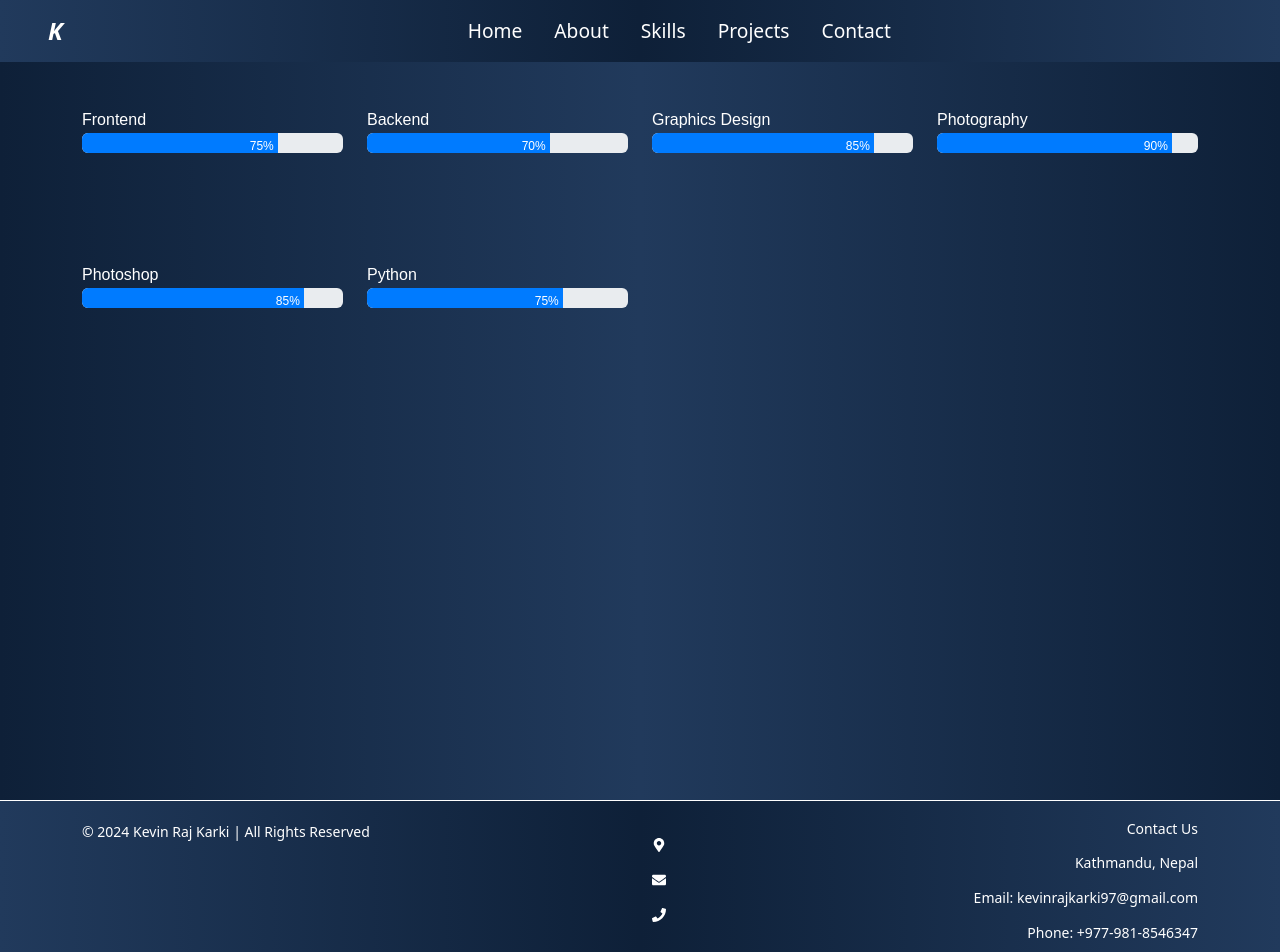
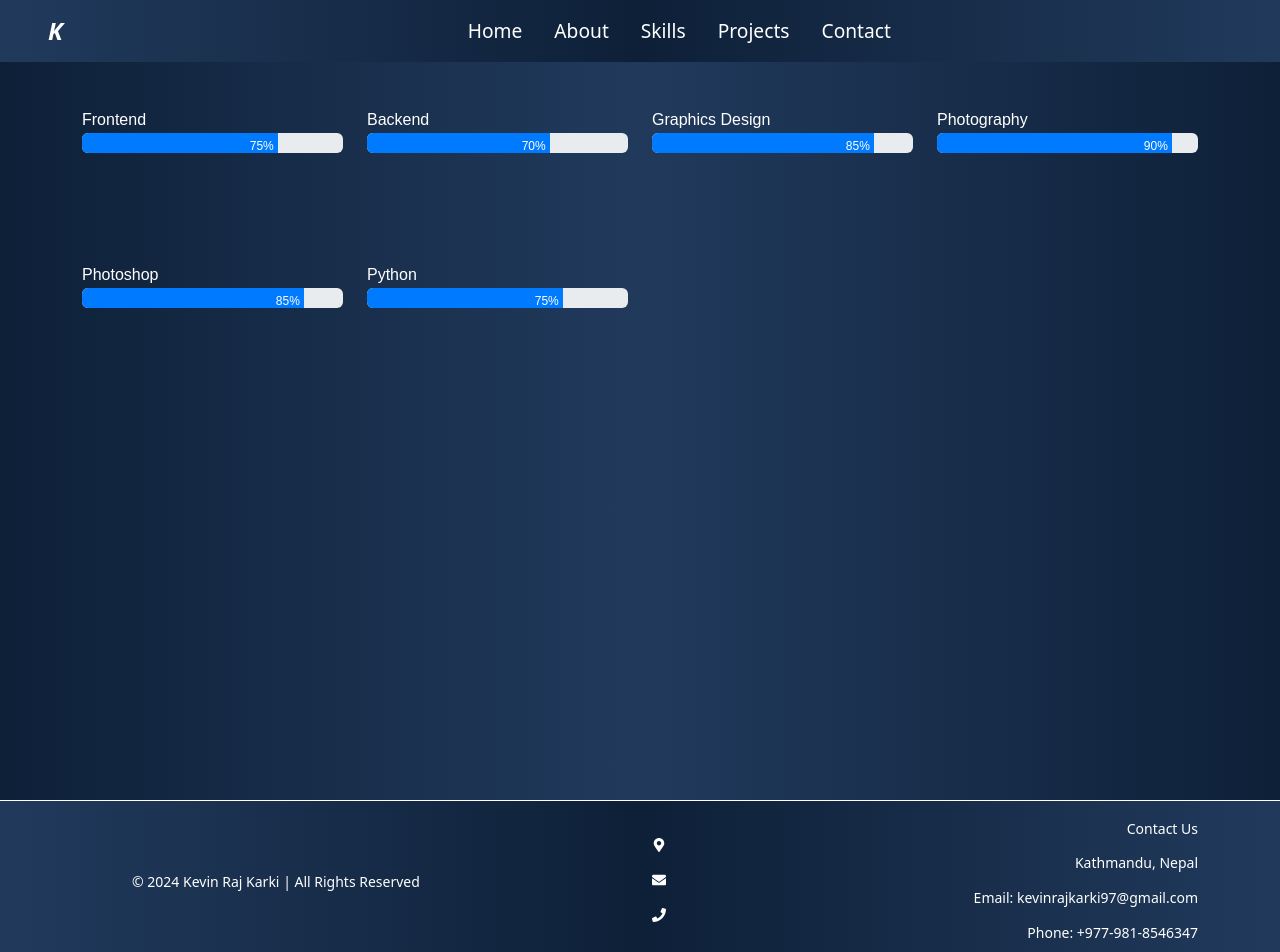
Before and after one commit to Real-Kevin9/My-Portfolio, a React (Create React App) app in the folder my_portfolio/: page /skills in a window 1280 px wide. Shown: the top 952 px of the page. Built offline with nearby package versions, Linux system fonts and the light colour scheme.

Commit message:
changes in footer

```diff
--- a/my_portfolio/src/components/Footer.jsx
+++ b/my_portfolio/src/components/Footer.jsx
@@ -8,7 +8,7 @@ const Footer = () => {
                 <div className="container">
                     <div className="row">
                         <div className="col-md-6 text-md-start mb-4 mb-md-0">
-                            <p style={{ fontSize: '14px', margin: 0 }}>&copy; {new Date().getFullYear()} Kevin Raj Karki | All Rights Reserved</p>
+                            <p style={{ fontSize: '14px', margin: 50 }}>&copy; {new Date().getFullYear()} Kevin Raj Karki | All Rights Reserved</p>
                         </div>
                         <div className="col-md-6 text-md-end">
                             <h5 style={{ fontSize: '14px' }}>Contact Us</h5>
```
